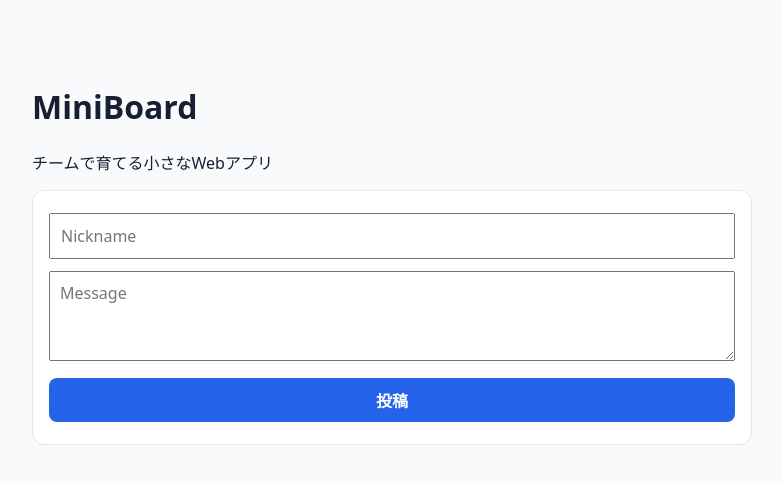
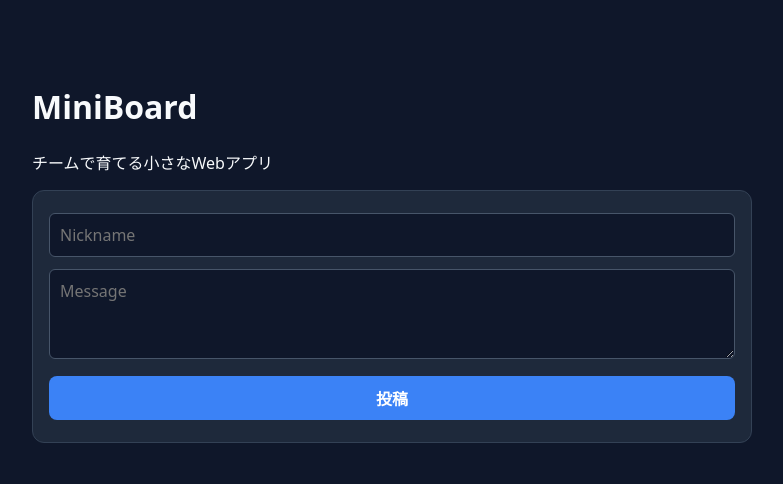
Before and after one commit to B246923-Yuki-Ono/infoexp3-team08, a Flask app: page / in a window 1280 px wide. Shown: the top 484 px of the page, without its empty margins (248-1031 px from the left). Run offline with Flask 3, Linux system fonts and the light colour scheme; data that the repository does not hold is empty.

Commit message:
ダークモードに変更

```diff
--- a/static/style.css
+++ b/static/style.css
@@ -1 +1,57 @@
-body{font-family:system-ui,sans-serif;background:#f8fafc;color:#172033;margin:0}main{max-width:720px;margin:40px auto;padding:24px}form,.message{background:white;border:1px solid #e2e8f0;border-radius:12px;padding:16px;margin:14px 0}input,textarea,button{font:inherit;width:100%;padding:10px;margin:6px 0;box-sizing:border-box}textarea{min-height:90px}button{background:#2563eb;color:white;border:0;border-radius:8px;font-weight:700}.meta{color:#64748b;font-size:.85rem}
+body{
+    font-family: system-ui, sans-serif;
+    background: #0f172a; /* 暗い背景色に変更 */
+    color: #f8fafc; /* 全体の文字を白色に変更 */
+    margin:0
+}
+
+main{
+    max-width: 720px;
+    margin: 40px auto;
+    padding: 24px
+}
+
+form, .message{
+    background: #1e293b; /* カード部分の背景を少し明るめの黒に変更 */
+    border:1px solid #334155; /* 枠線も暗めに変更 */
+    border-radius: 12px;
+    padding: 16px;
+    margin: 14px 0
+}
+
+/* 入力欄だけの色の設定(追加) */
+input, textarea {
+  background: #0f172a; /* 入力欄の背景を暗く */
+  color: #f8fafc; /* 入力される文字色を白に */
+  border: 1px solid #475569; /* 入力欄の枠線 */
+  border-radius: 6px
+}
+
+input,textarea,button{
+    font: inherit;
+    width: 100%;
+    padding: 10px;
+    margin: 6px 0;
+    box-sizing: border-box
+}
+
+textarea{
+    min-height: 90px
+}
+
+button{
+    background: #3b82f6; /* 少し明るい青に変更 */
+    color: white;
+    border: 0;
+    border-radius: 8px;
+    font-weight: 700
+}
+
+button:hover {
+  background: #2563eb /* カーソルをボタンに合わせた時の色を追加 */
+}
+
+.meta{
+    color: #94a3b8;/* 日付などの補足情報もグレーに変更 */
+    font-size: .85rem
+}
```
